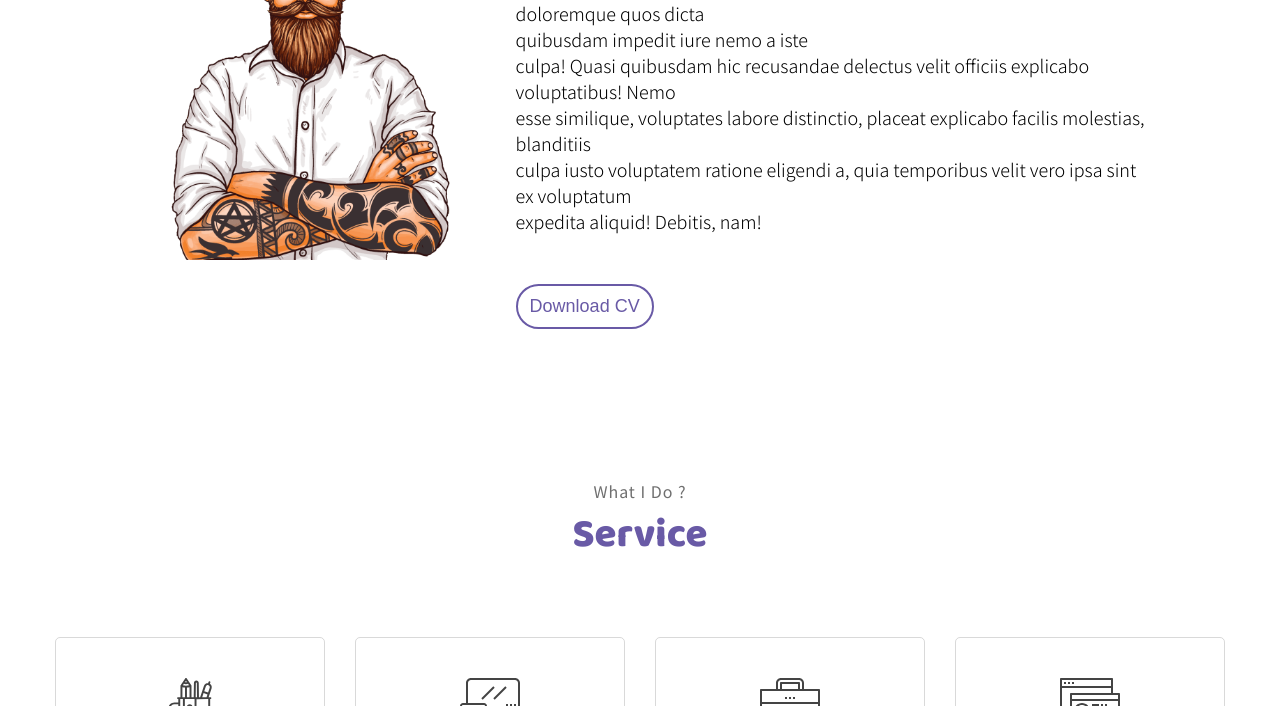
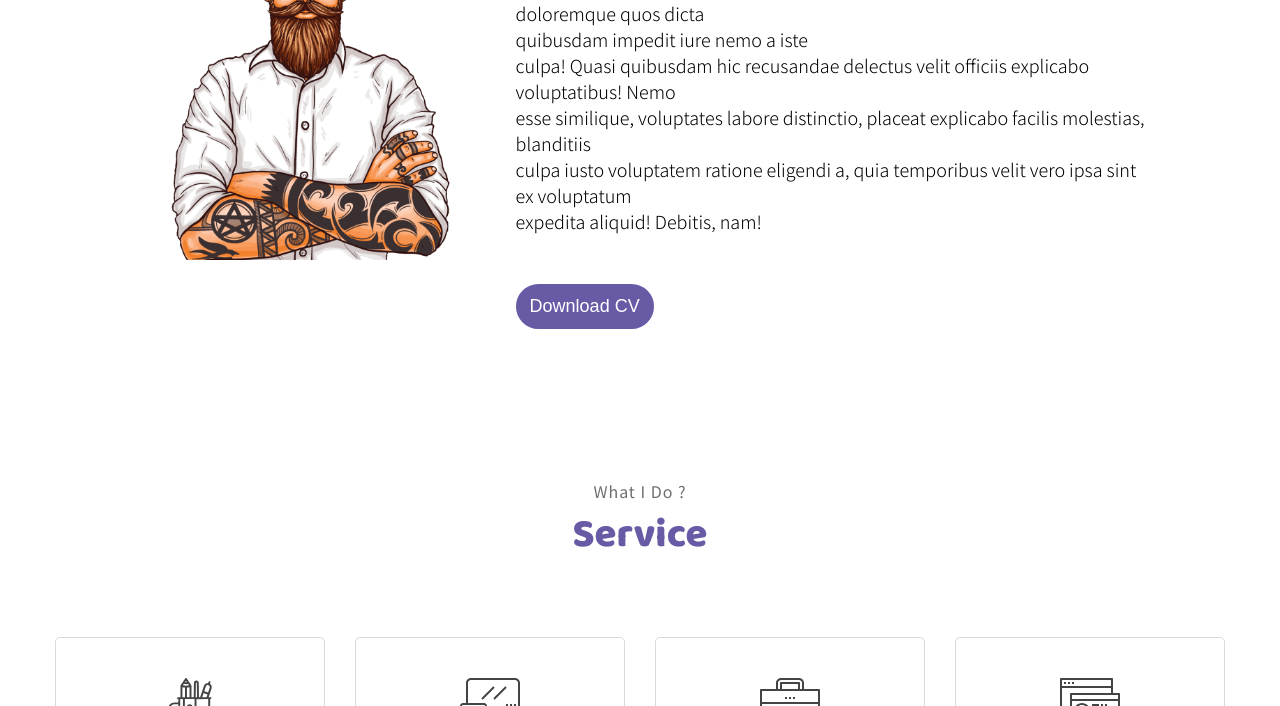
Before and after one commit to Chozen-Wealth/Nouilles, a plain HTML site: page index.html in a window 1280 px wide. In both pictures the pointer is over the button "Download CV". Shown: the part 776-1482 px from the top of the page. Drawn offline with Linux system fonts and the light colour scheme; a web font is replaced by a local one.

Commit message:
Boutton about hover

```diff
--- a/public/style/main.css
+++ b/public/style/main.css
@@ -57,6 +57,11 @@
     font-size: large;
     border-radius: 25px;
     cursor: pointer;
+    transition: 0.3s ease;
+}
+.about button:hover {
+    background-color: #695AA6;
+    color: white;
 }
 /* ABOUT */
 
```
